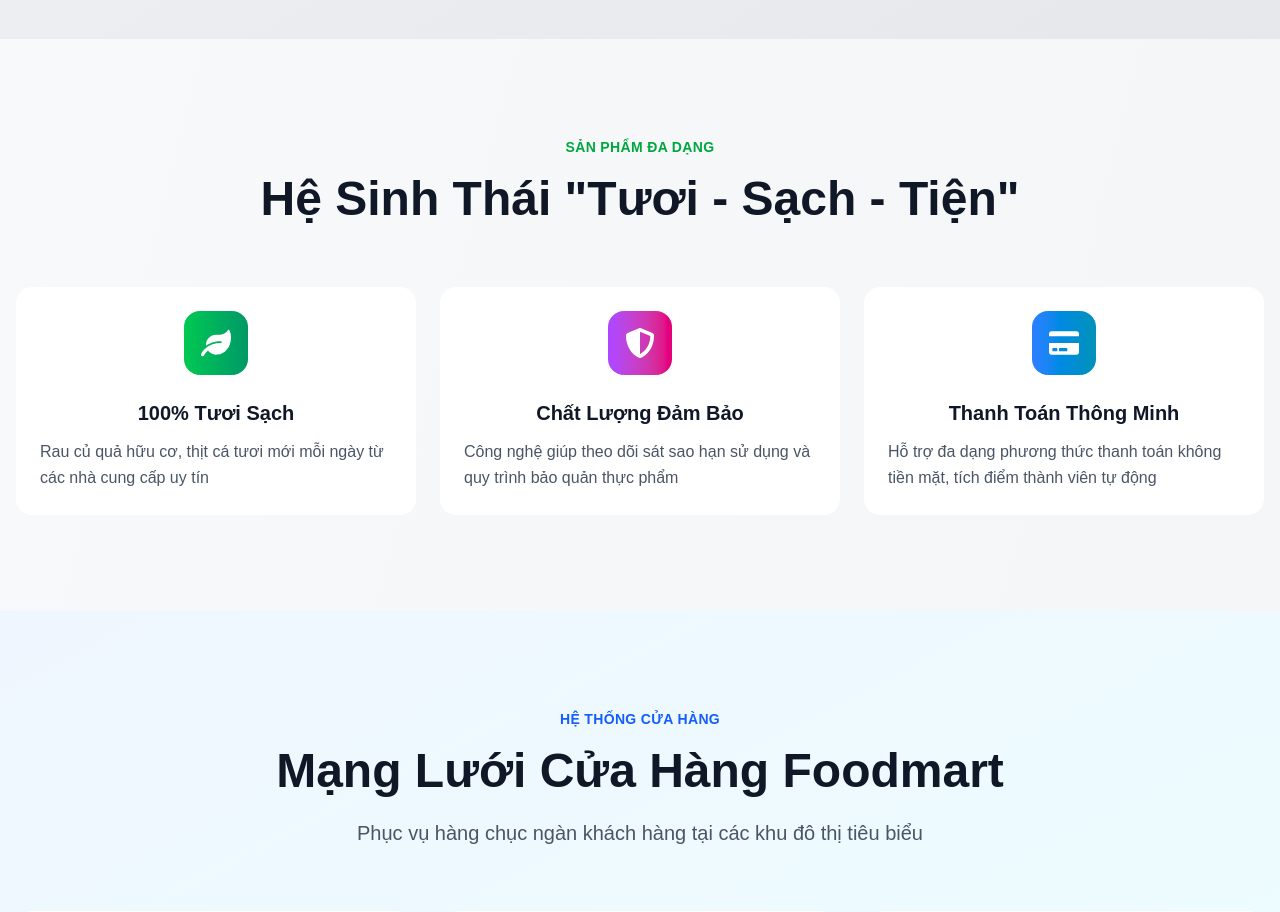
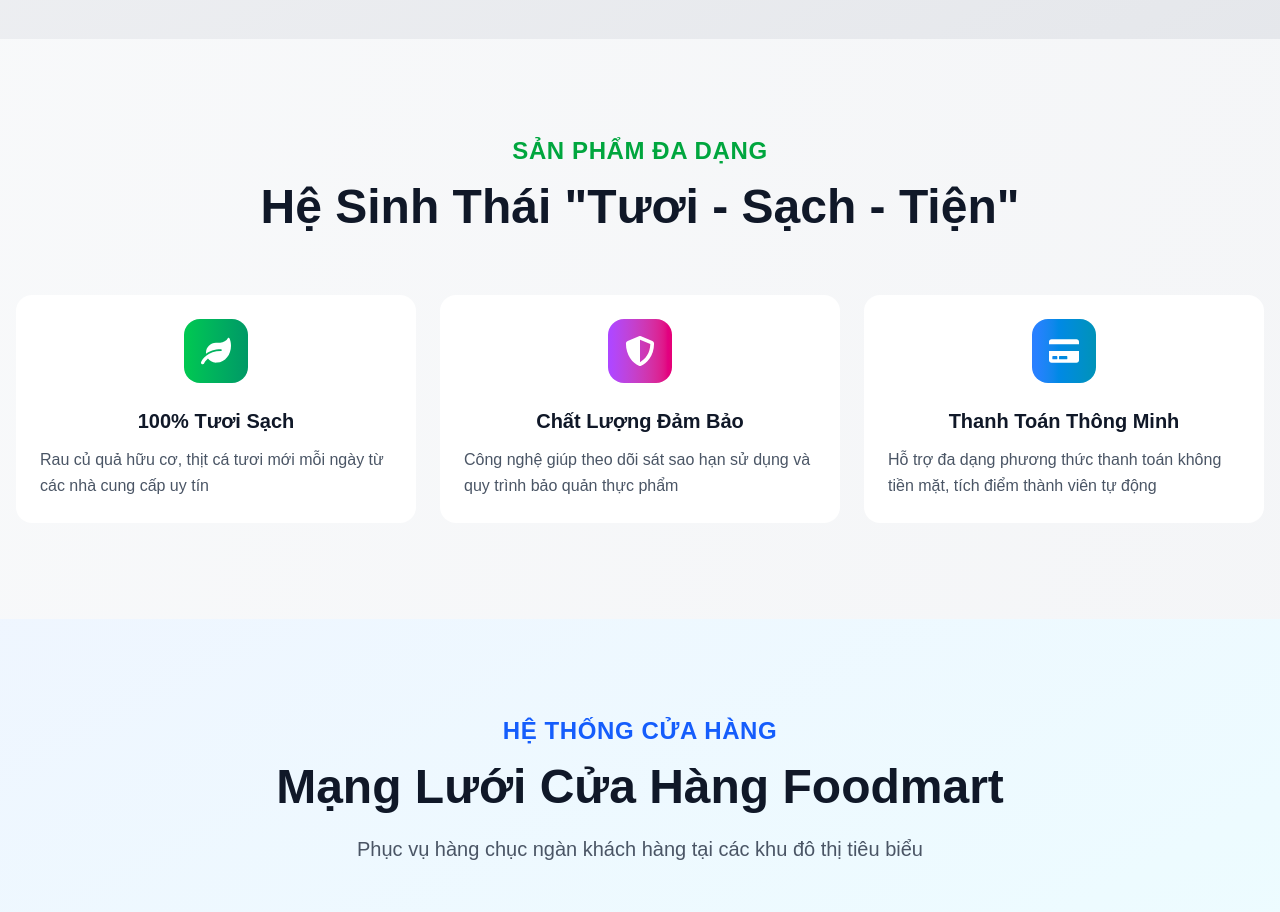
Before and after one commit to ngminhtuan/sieuthifoodmartweb, a Next.js app: page /gioi-thieu in a window 1280 px wide. Shown: the part 2340-3252 px from the top of the page. Built offline with nearby package versions, Linux system fonts and the light colour scheme.

Commit message:
fix missing text

```diff
--- a/src/app/(public)/gioi-thieu/page.tsx
+++ b/src/app/(public)/gioi-thieu/page.tsx
@@ -210,7 +210,7 @@
       {/* Product Ecosystem */}
       <section className="max-w-7xl mx-auto px-4 py-16 md:py-24">
         <div className="text-center mb-16">
-          <span className="text-green-600 font-bold text-sm uppercase tracking-wide">Sản phẩm đa dạng</span>
+          <span className="text-green-600 font-bold text-2xl uppercase tracking-wide">Sản phẩm đa dạng</span>
           <h2 className="text-3xl md:text-5xl font-bold mt-4 mb-6 text-gray-900">
             Hệ Sinh Thái "Tươi - Sạch - Tiện"
           </h2>
@@ -233,7 +233,7 @@
       <section className="bg-linear-to-br from-blue-50 to-cyan-50 py-16 md:py-24">
         <div className="max-w-7xl mx-auto px-4">
           <div className="text-center mb-16">
-            <span className="text-blue-600 font-bold text-sm uppercase tracking-wide">Hệ thống cửa hàng</span>
+            <span className="text-blue-600 font-bold text-2xl uppercase tracking-wide">Hệ thống cửa hàng</span>
             <h2 className="text-3xl md:text-5xl font-bold mt-4 mb-6 text-gray-900">
               Mạng Lưới Cửa Hàng Foodmart
             </h2>
```
